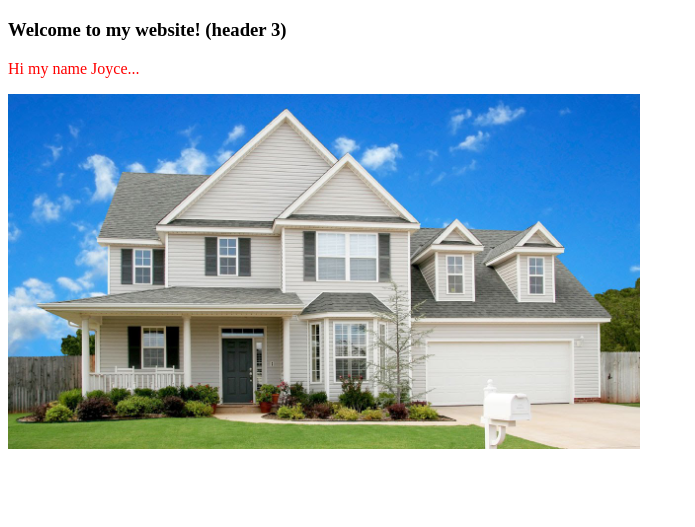
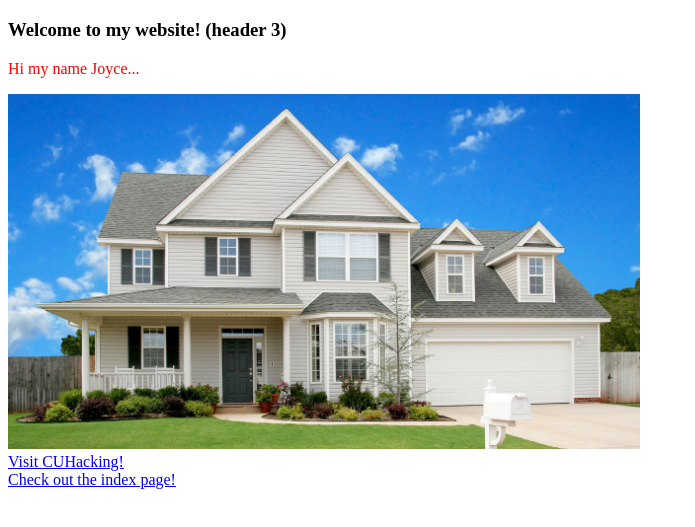
Before and after one commit to joyceibrahim/joycefib, a plain HTML site: page test.html in a window 1280 px wide. Shown: the part 61-588 px from the top of the page, without its empty margins (0-695 px from the left). Drawn offline with Linux system fonts and the light colour scheme.

Commit message:
added links

```diff
--- a/test.html
+++ b/test.html
@@ -16,7 +16,10 @@
         <h3>Welcome to my website! (header 3)</h3>
         <p class = "red">Hi my name Joyce...</p>
 
-        <img id="house_image" src="images/house.jpg"/>
+        <img id="house_image" src="images/house.jpg"/><br>
+        <a href="http://cuhacking.com/">Visit CUHacking!</a><br>
+        <a href="index.html">Check out the index page!</a>
+
 
     </body>
 </html>
```
